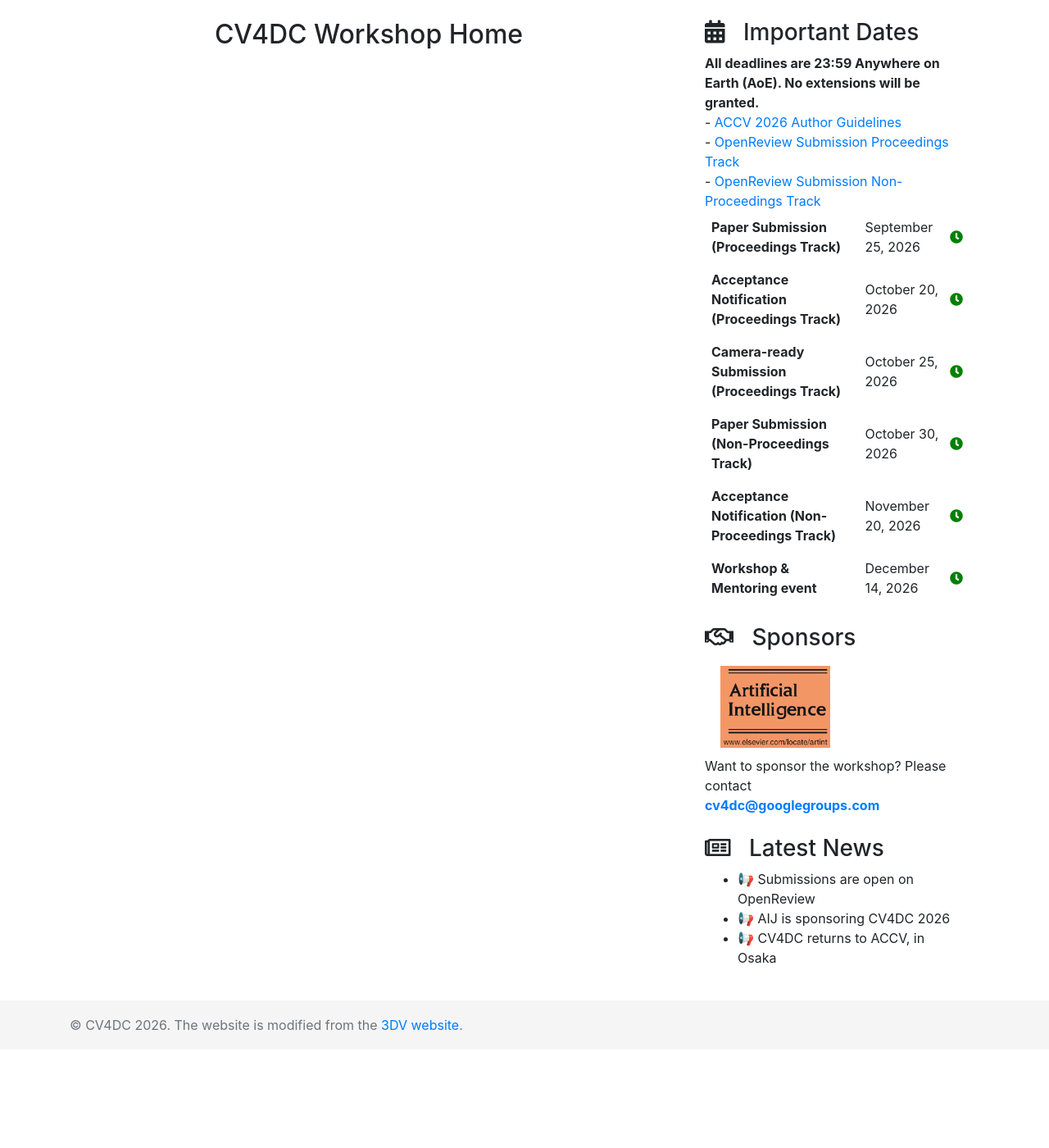
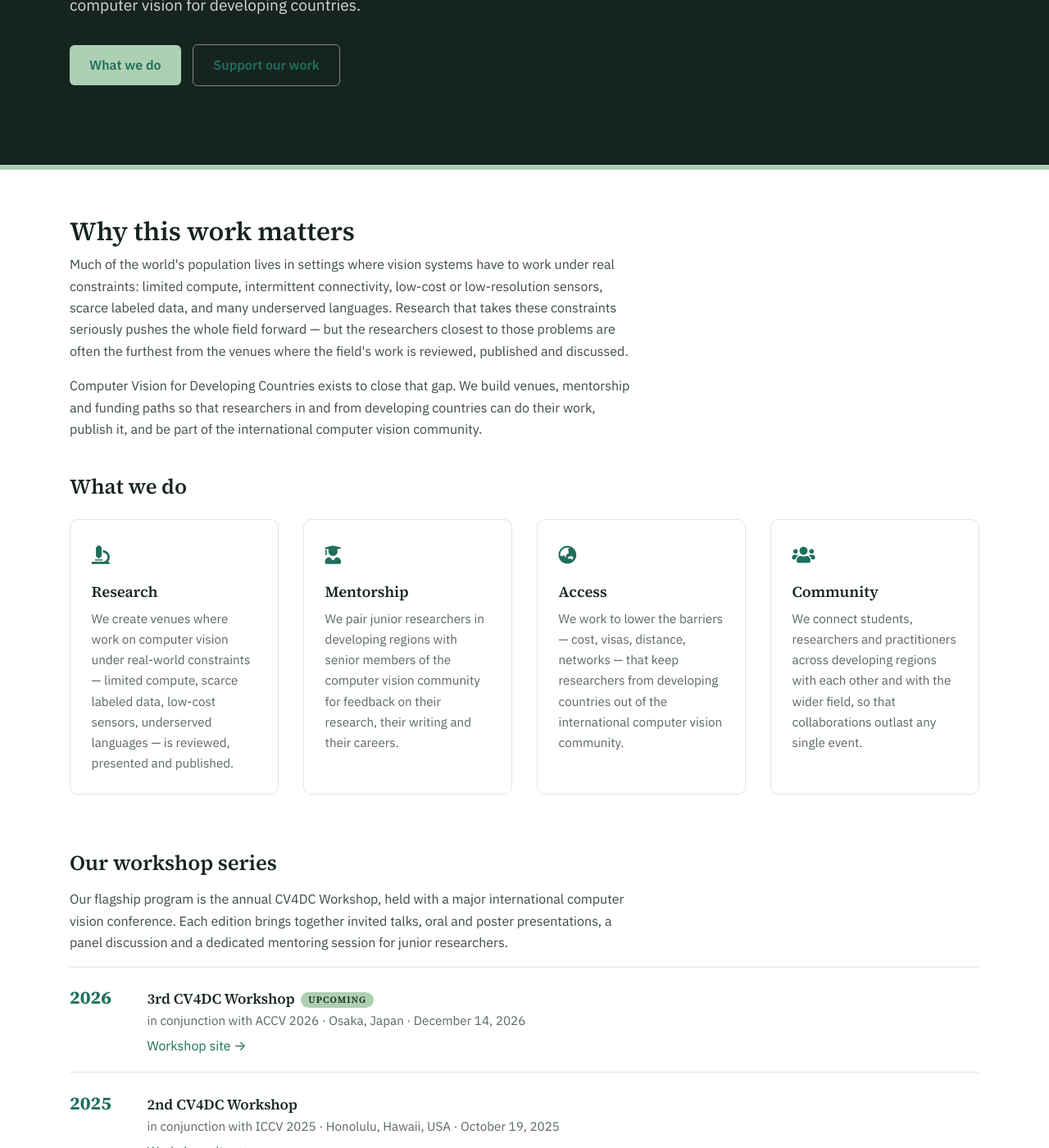
Before and after one commit to cv4dc/cv4dc.github.io, a Jekyll site: the page built from index.md, in a window 1280 px wide and 1400 px high, scrolled down 358 px. Shown: the whole window at 82% size. Built offline with Jekyll 4.4.1, drawn with Linux system fonts in a browser that asks for light colours; nearby versions of some CDN libraries; comment, search, counter and statistics services are not loaded; before the commit the page ends 1638 px from its top, so only the background shows below that; some of the changed text lies outside the part shown.

Commit message:
Make the organization the homepage and link it from the workshop
The root of cv4dc.github.io now serves the organization site, with the
workshop editions staying at /2024/, /2025/ and /2026/. The old root was
ambiguous: an empty index.md rendered the 2026 layout while 2026/index.md
also claimed "/" through redirect_from, so both files raced for the same
output. Removing that redirect leaves exactly one page at the root.

Every workshop footer now credits the organization, and the 2026 nav gets
an Organization link. Links to the workshop follow
site.data.cv4dc.current-year, so they move with the current edition.

```diff
--- a/_includes/2024_footer.html
+++ b/_includes/2024_footer.html
@@ -6,7 +6,7 @@
 
 <footer class="footer">
 	<div class="container">
-    <span class="text-muted">&copy; CV4DC {{year}}. The website is modified from the <a href="https://3dvconf.github.io">3DV website</a>.</span>
+    <span class="text-muted">&copy; CV4DC {{year}}. A program of <a href="{{site.url}}/">Computer Vision for Developing Countries</a>, a 501(c)(3) non-profit. The website is modified from the <a href="https://3dvconf.github.io">3DV website</a>.</span>
 
     <!-- <span class="text-muted"> &nbsp;&nbsp;&nbsp;&nbsp; Twitter: <a href="https://twitter.com/hashtag/cv4dc{{year}}">#cv4dc{{year}}</a> </span> -->
 	</div>
--- a/_includes/2025_footer.html
+++ b/_includes/2025_footer.html
@@ -6,7 +6,7 @@
 
 <footer class="footer">
 	<div class="container">
-    <span class="text-muted">&copy; CV4DC {{year}}. The website is modified from the <a href="https://3dvconf.github.io">3DV website</a>.</span>
+    <span class="text-muted">&copy; CV4DC {{year}}. A program of <a href="{{site.url}}/">Computer Vision for Developing Countries</a>, a 501(c)(3) non-profit. The website is modified from the <a href="https://3dvconf.github.io">3DV website</a>.</span>
 
     <!-- <span class="text-muted"> &nbsp;&nbsp;&nbsp;&nbsp; Twitter: <a href="https://twitter.com/hashtag/cv4dc{{year}}">#cv4dc{{year}}</a> </span> -->
 	</div>
--- a/_includes/2026_footer.html
+++ b/_includes/2026_footer.html
@@ -6,7 +6,7 @@
 
 <footer class="footer">
 	<div class="container">
-    <span class="text-muted">&copy; CV4DC {{year}}. The website is modified from the <a href="https://3dvconf.github.io">3DV website</a>.</span>
+    <span class="text-muted">&copy; CV4DC {{year}}. A program of <a href="{{site.url}}/">Computer Vision for Developing Countries</a>, a 501(c)(3) non-profit. The website is modified from the <a href="https://3dvconf.github.io">3DV website</a>.</span>
 
     <!-- <span class="text-muted"> &nbsp;&nbsp;&nbsp;&nbsp; Twitter: <a href="https://twitter.com/hashtag/cv4dc{{year}}">#cv4dc{{year}}</a> </span> -->
 	</div>
--- a/_includes/2026_nav.html
+++ b/_includes/2026_nav.html
@@ -36,6 +36,9 @@
     </ul>
 
 	<ul class="navbar-nav ml-auto navbar-dark bg-dark">
+		<li class="nav-item">
+			<a class="nav-link" href="{{site.url}}/">Organization</a>
+		</li>
 
 		{% if site.twitter %}
 		<li class="nav-item">
--- a/index.md
+++ b/index.md
@@ -1,5 +1,70 @@
 ---
-layout: 2026_sidebar
-year: 2026
-title: CV4DC Workshop Home
+layout: org_default
+title: Home
+hero: true
+hero-title: Computer Vision for Developing Countries
+hero-text: A non-profit organization that fosters and supports research in all aspects of computer vision for developing countries.
+hero-cta: What we do
+hero-cta-url: /programs
+hero-cta2: Support our work
+hero-cta2-url: /support
 ---
+
+{% assign org = site.data.org %}
+
+<div class="org-prose" markdown="1">
+
+## Why this work matters
+
+Much of the world's population lives in settings where vision systems have to work under real
+constraints: limited compute, intermittent connectivity, low-cost or low-resolution sensors, scarce
+labeled data, and many underserved languages. Research that takes these constraints seriously pushes
+the whole field forward — but the researchers closest to those problems are often the furthest from
+the venues where the field's work is reviewed, published and discussed.
+
+Computer Vision for Developing Countries exists to close that gap. We build venues, mentorship and
+funding paths so that researchers in and from developing countries can do their work, publish it, and
+be part of the international computer vision community.
+
+</div>
+
+## What we do
+
+<div class="row org-card-grid">
+{% for pillar in org.pillars %}
+  <div class="col-md-6 col-lg-3">
+    <div class="org-card">
+      <div class="org-card-icon"><i class="{{ pillar.icon }}"></i></div>
+      <h3>{{ pillar.title }}</h3>
+      <p>{{ pillar.text }}</p>
+    </div>
+  </div>
+{% endfor %}
+</div>
+
+## Our workshop series
+
+Our flagship program is the annual CV4DC Workshop, held with a major international computer vision
+conference. Each edition brings together invited talks, oral and poster presentations, a panel
+discussion and a dedicated mentoring session for junior researchers.
+
+{% for edition in org.editions %}
+<div class="org-edition">
+  <div class="org-edition-year">{{ edition.year }}</div>
+  <div class="org-edition-body">
+    <h3>{{ edition.title }}{% if edition.status == 'upcoming' %}<span class="org-tag">Upcoming</span>{% endif %}</h3>
+    <p>{{ edition.venue }} &middot; {{ edition.location }} &middot; {{ edition.date }}</p>
+    <a href="{{ edition.url }}">Workshop site &rarr;</a>
+  </div>
+</div>
+{% endfor %}
+
+<div class="org-cta" markdown="0">
+  <h2>Help us reach the next researcher</h2>
+  <p>
+    Sponsorship, mentoring and volunteer reviewing all go directly into keeping our programs open and
+    free to attend for researchers from developing countries.
+  </p>
+  <a class="org-btn org-btn-solid" href="{{site.url}}/support">Ways to support us</a>
+  <a class="org-btn" href="mailto:{{ org.email }}">Get in touch</a>
+</div>
```
Also changed, not shown: 2026/index.md (+0 -1 lines).
